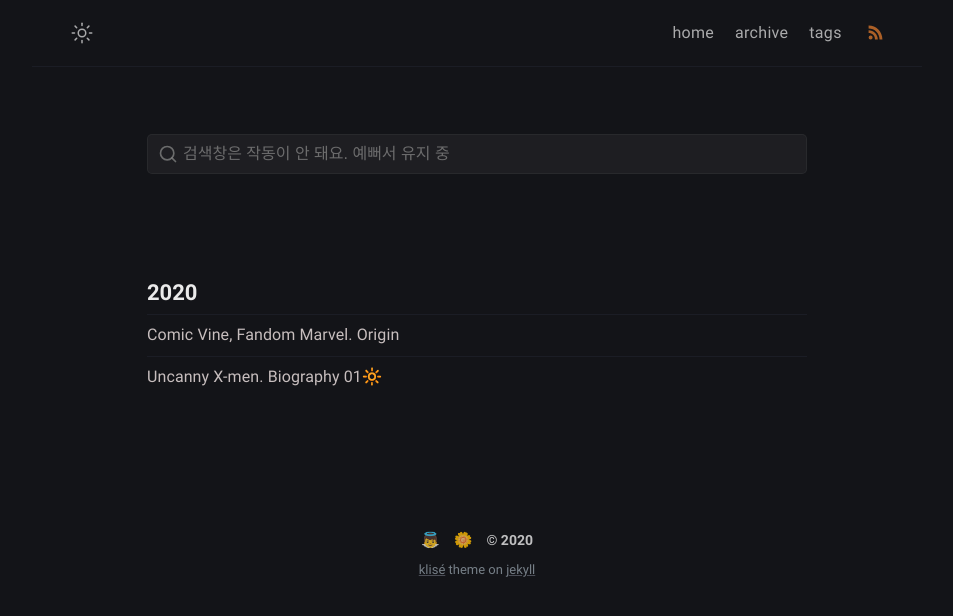
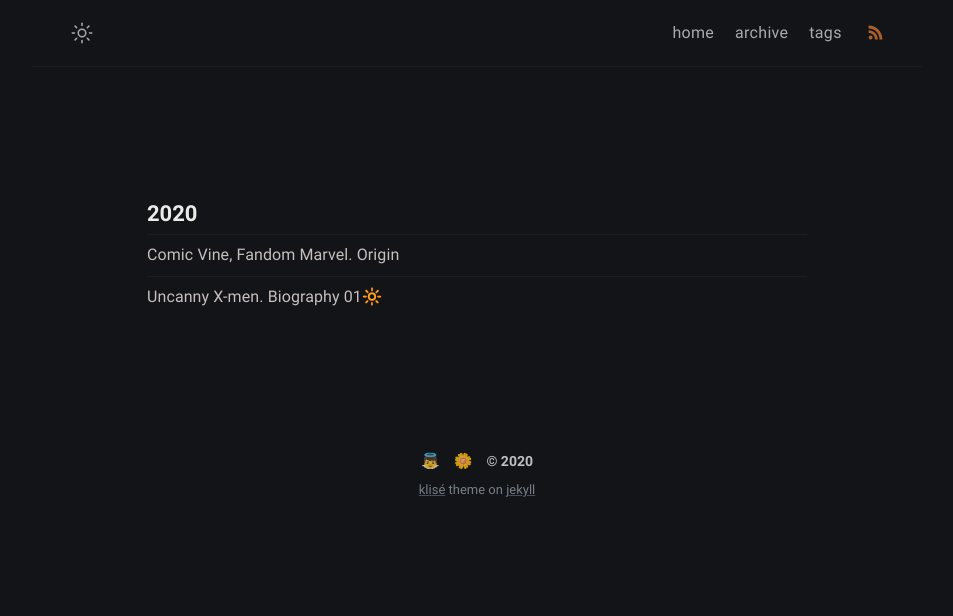
Before and after one commit to iwdstry/yeieje, a Jekyll site: the page built from archive.html, in a window 1280 px wide. Shown: the top 616 px of the page, without its empty margins (163-1116 px from the left). Built offline with Jekyll 4.4.1, drawn with Linux system fonts in a browser that asks for light colours.

Commit message:
Update archive.html

```diff
--- a/archive.html
+++ b/archive.html
@@ -9,14 +9,6 @@ comments: false
 <div>
   </br></br>
 </div>
-
-<div class="search-article">
-  <label for="search-input" aria-hidden="true">
-    <svg xmlns="http://www.w3.org/2000/svg" width="20" height="20" viewBox="0 0 24 24" fill="none" stroke="rgba(128,128,128,0.8)" stroke-width="2" stroke-linecap="round" stroke-linejoin="round" class="feather feather-search"><circle cx="11" cy="11" r="8"></circle><line x1="21" y1="21" x2="16.65" y2="16.65"></line></svg>
-  </label>
-  <input type="search" id="search-input" placeholder="검색창은 작동이 안 돼요. 예뻐서 유지 중" aria-label="Search">
-</div>
-<ul id="search-results"></ul>
 
 </br>
 {%- for post in site.posts -%}
```
